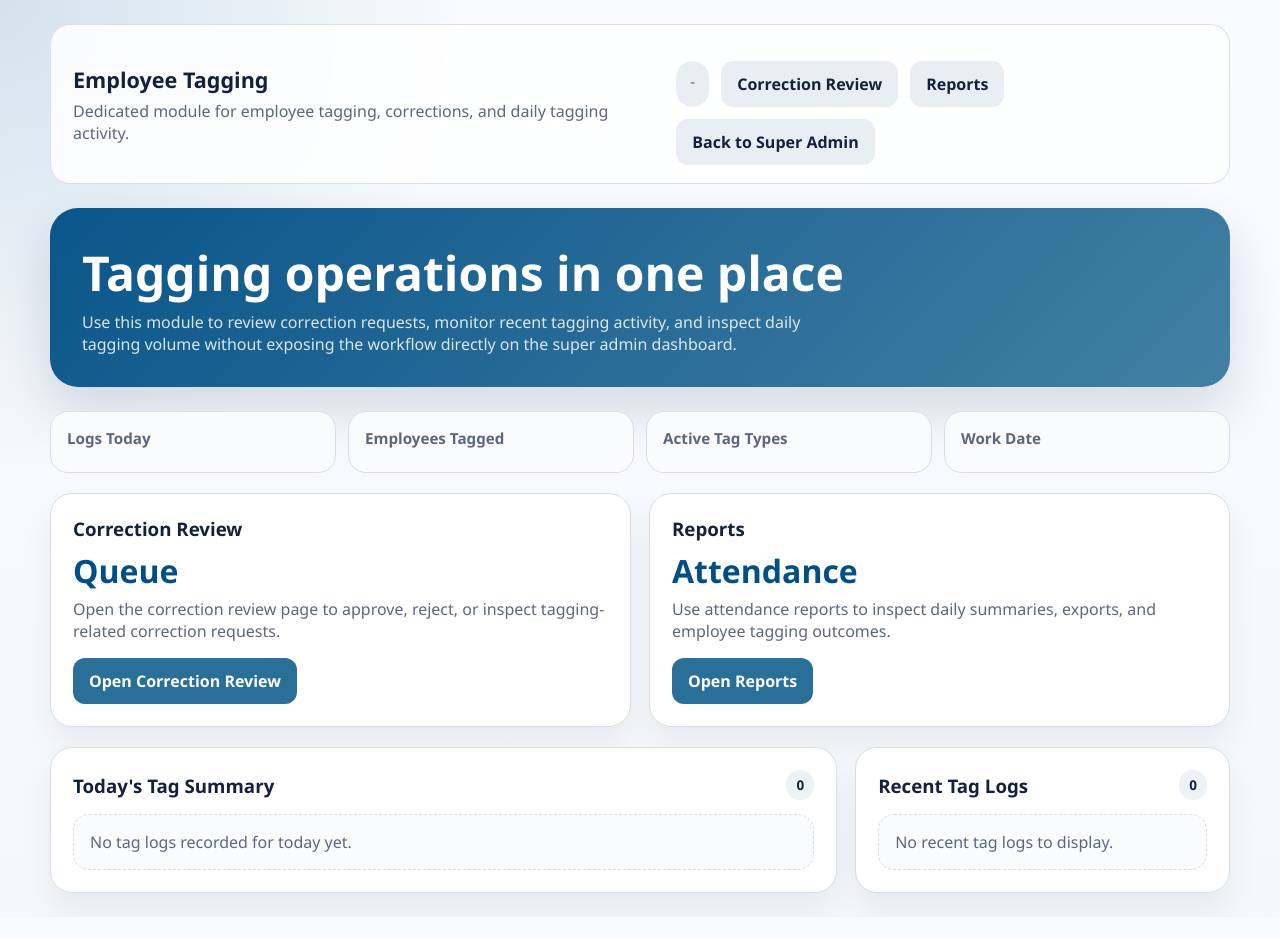
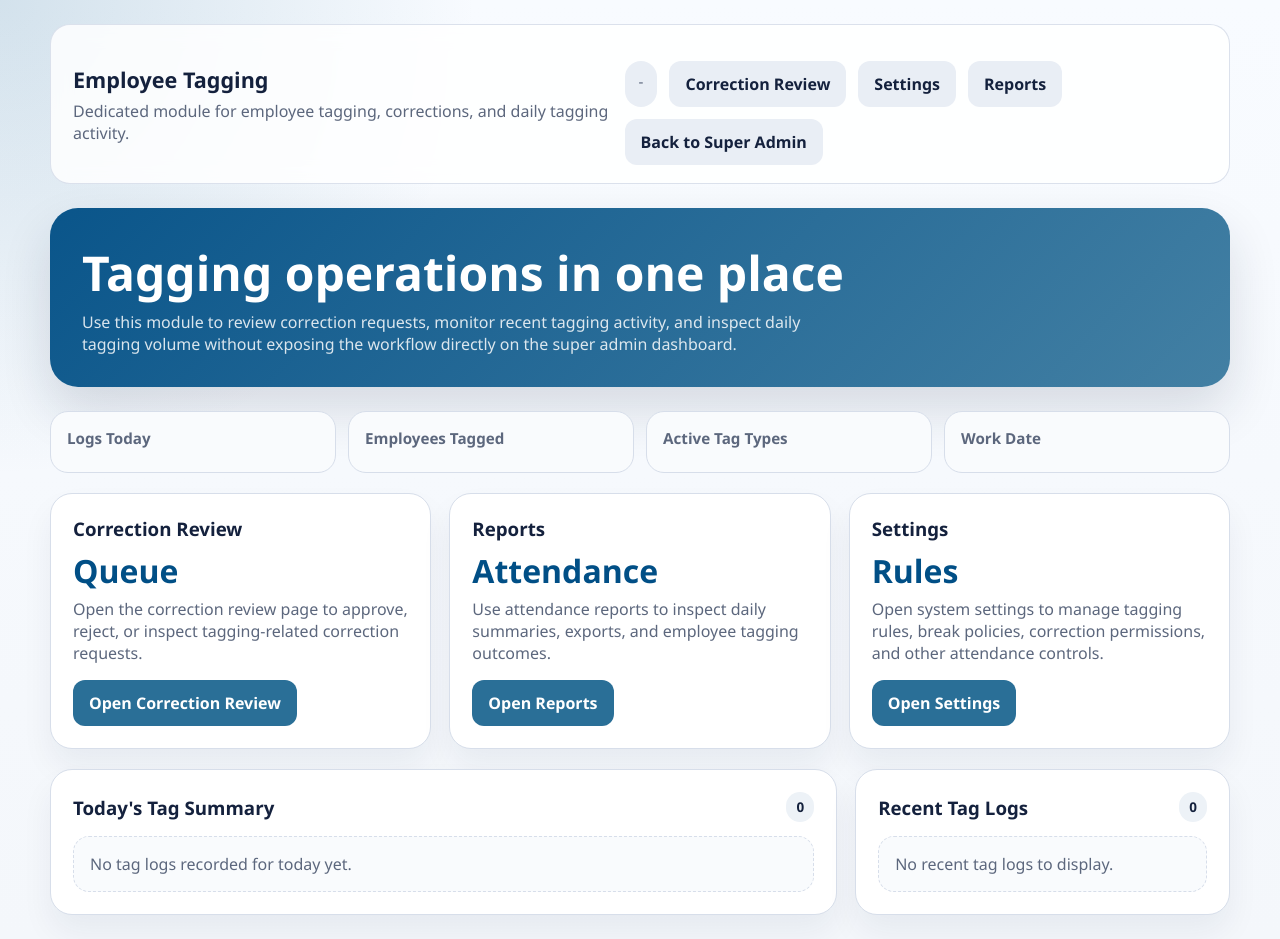
Before and after one commit to wacky004/Employee-tag-system, a Django app: template templates/tagging/dashboard.html in a window 1280 px wide. Before the commit the page ends 907 px from the top, so only its background shows below. Run offline with Django 5.2, Linux system fonts and the light colour scheme; the template is opened without the code that fills it, so the values that code supplies are empty.

Commit message:
Add settings and reports shortcuts to tagging module

```diff
--- a/templates/tagging/dashboard.html
+++ b/templates/tagging/dashboard.html
@@ -13,6 +13,7 @@
             <div class="actions">
                 <div class="user-chip">{{ request.user.get_full_name|default:request.user.username }} - {{ request.user.get_role_display }}</div>
                 <a href="{% url 'attendance:correction-review' %}" class="button secondary">Correction Review</a>
+                <a href="{% url 'core:settings' %}" class="button secondary">Settings</a>
                 <a href="{% url 'reports:center' %}" class="button secondary">Reports</a>
                 <a href="{% url 'accounts:super-admin-dashboard' %}" class="button secondary">Back to Super Admin</a>
             </div>
@@ -58,6 +59,15 @@
                 <p>Use attendance reports to inspect daily summaries, exports, and employee tagging outcomes.</p>
                 <div class="actions" style="margin-top: 16px;">
                     <a href="{% url 'reports:center' %}" class="button">Open Reports</a>
+                </div>
+            </div>
+
+            <div class="card">
+                <h3>Settings</h3>
+                <div class="stat">Rules</div>
+                <p>Open system settings to manage tagging rules, break policies, correction permissions, and other attendance controls.</p>
+                <div class="actions" style="margin-top: 16px;">
+                    <a href="{% url 'core:settings' %}" class="button">Open Settings</a>
                 </div>
             </div>
         </div>
```
